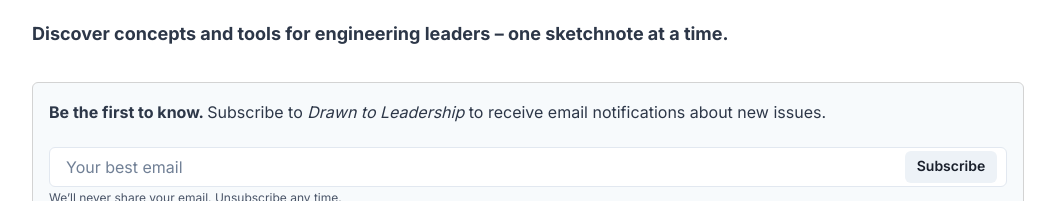
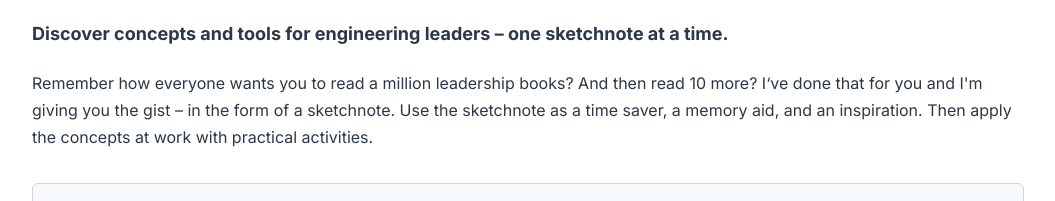
Before and after one commit to choefele/claushoefele.com, a Next.js app: page /newsletter in a window 1280 px wide. Shown: the part 149-350 px from the top of the page, without its empty margins (112-1167 px from the left). Built offline with nearby package versions, Linux system fonts and the light colour scheme; no server answers.

Commit message:
Update newsletter.tsx

```diff
--- a/src/pages/newsletter.tsx
+++ b/src/pages/newsletter.tsx
@@ -25,7 +25,13 @@ export default function Newsletter({ posts }: { posts: Post[] }) {
           Discover concepts and tools for engineering leaders – one sketchnote
           at a time.
         </P>
+        <P>
+          Remember how everyone wants you to read a million leadership books? And then read 10 more? I‘ve done that for you and I'm giving you the gist – in the form of a sketchnote.
+
+          Use the sketchnote as a time saver, a memory aid, and an inspiration. Then apply the concepts at work with practical activities.
+        </P>
         <SubscribeBox message="Be the first to know." optedInEmail={email} />
+
         <H2>Latest Issues</H2>
         <SimpleGrid
           as="ul"
```
